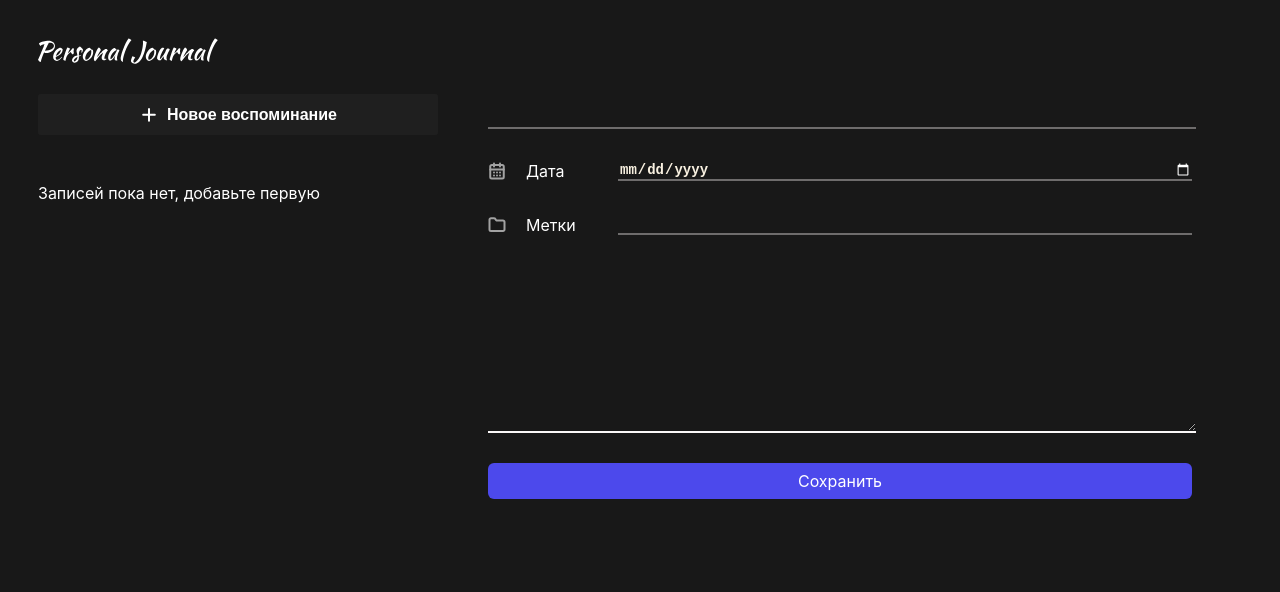
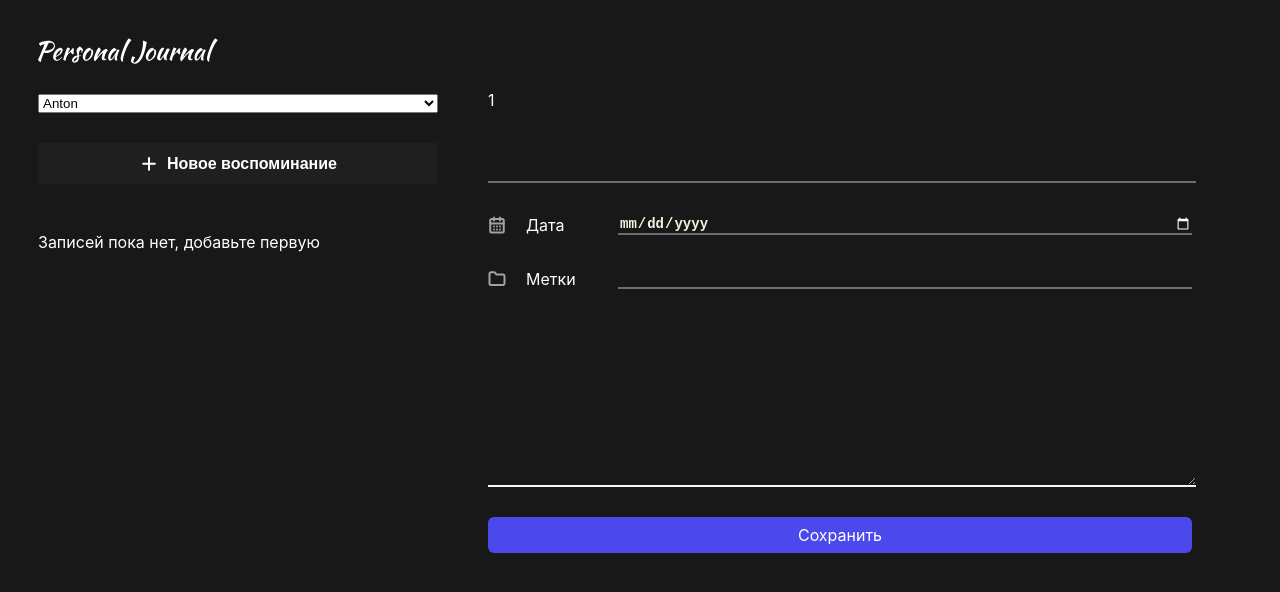
Before and after one commit to ZaikaAnton/project-journal-list, a React app: page / in a window 1280 px wide. Shown: the top 592 px of the page. Built offline with nearby package versions, Linux system fonts and the light colour scheme; the HTML template or start-up script is replaced by a standard one.

Commit message:
add context and SelectUser

```diff
--- a/src/App.jsx
+++ b/src/App.jsx
@@ -9,6 +9,10 @@
 import JournalForm from "./components/JournalForm/JournalForm";
 import { useLocalStorage } from "./hooks/useLocalStorage.hook";
 
+import { UserContext } from "./context/userContext";
+import { useState } from "react";
+
+// Функция, которая перебирает наши items и приводит их в нужный нам вид
 function mapItems(items) {
   if (!items) {
     return [];
@@ -22,6 +26,8 @@
 function App() {
   // Кастомный хук, который следит изменением начальных данных, и добавляет новые в items и в localStorage
   const [items, setItems] = useLocalStorage("data");
+  // Стейт, который отвечает за изменение userId
+  const [userId, setUserId] = useState(1);
 
   // // Функция, которая берет хранилище из localStorage под меткой "data". И если в data что-то есть, то добавляет это что-то в нашу переменную items
   // useEffect(() => {
@@ -56,6 +62,7 @@
 
   return (
     <>
+      <UserContext.Provider value={{ userId, setUserId }}>
         <div className="app">
           <LeftPanel>
             <Header />
@@ -66,6 +73,7 @@
             <JournalForm onSubmit={addItem} />
           </Body>
         </div>
+      </UserContext.Provider>
     </>
   );
 }
--- a/src/components/Header/Header.jsx
+++ b/src/components/Header/Header.jsx
@@ -1,7 +1,13 @@
 import styles from "./Header.module.css";
+import SelectUser from "../SelectUser/SelectUser";
 
 function Header() {
-  return <img className={styles.logo} src="/logo.svg" alt="Logo" />;
+  return (
+    <>
+      <img className={styles.logo} src="/logo.svg" alt="Logo" />
+      <SelectUser />
+    </>
+  );
 }
 
 export default Header;
--- a/src/components/JournalForm/JournalForm.jsx
+++ b/src/components/JournalForm/JournalForm.jsx
@@ -1,9 +1,10 @@
 import styles from "./JournalForm.module.css";
 import Button from "../Button/Button";
-import { useEffect, useReducer, useRef } from "react";
+import { useContext, useEffect, useReducer, useRef } from "react";
 import cn from "classnames";
 import { INITIAL_STATE, formReducer } from "./JournalForm.state";
 import Input from "../Input/Input";
+import { UserContext } from "../../context/userContext";
 
 function JournalForm({ onSubmit }) {
   // Состояние, которое отвечает за валидность формы
@@ -13,6 +14,7 @@
   const titleRef = useRef();
   const dateRef = useRef();
   const textRef = useRef();
+  const { userId } = useContext(UserContext);
 
   // Функция, которая навешивает focus на тот input, который не прошел валидацию
   const focusError = (isValid) => {
@@ -72,6 +74,7 @@
 
   return (
     <form className={styles["journal-form"]} onSubmit={addJournalItem}>
+      {userId}
       {/* Title */}
       <div>
         <Input
--- /dev/null
+++ b/src/components/SelectUser/SelectUser.jsx
@@ -0,0 +1,19 @@
+// import styles from "./SelectUser.module.css";
+
+import { useContext } from "react";
+import { UserContext } from "../../context/userContext";
+
+function SelectUser() {
+  const { userId, setUserId } = useContext(UserContext);
+  const changeUser = (event) => {
+    setUserId(event.target.value);
+  };
+  return (
+    <select name="user" id="user" value={userId} onChange={changeUser}>
+      <option value="1">Anton</option>
+      <option value="2">Alina</option>
+    </select>
+  );
+}
+
+export default SelectUser;
--- /dev/null
+++ b/src/context/userContext.js
@@ -0,0 +1,5 @@
+import { createContext } from "react";
+
+export const UserContext = createContext({
+  userId: 1,
+});
```
Lines whose indentation alone changed are shown as unchanged.
